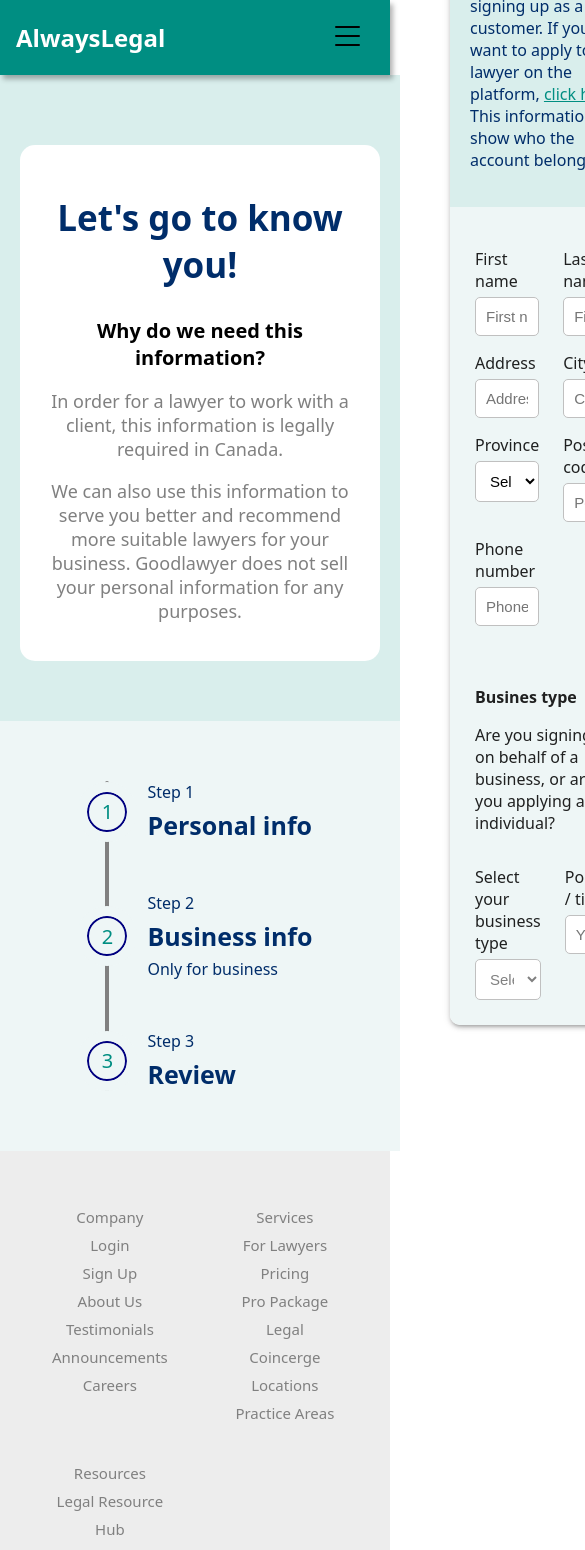
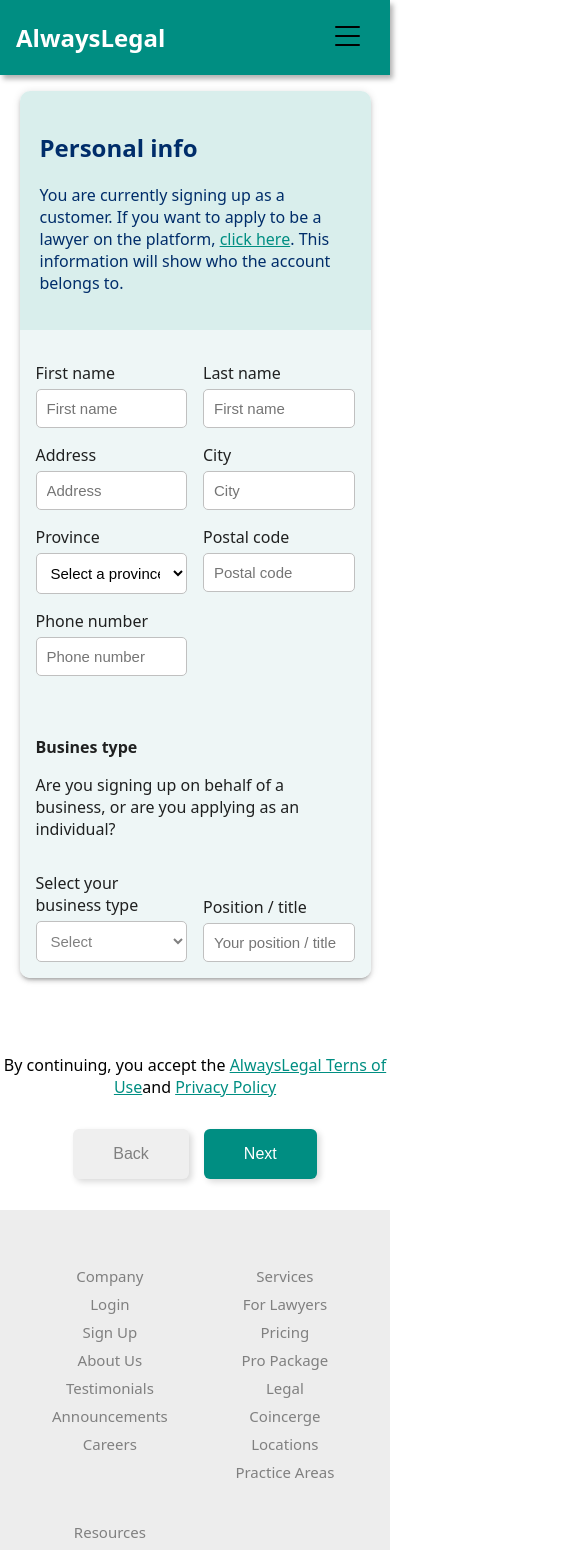
Before and after one commit to Hycient195/Always_Legal, a React (Create React App) app: page /register in a window 390 px wide. Shown: the top 1550 px of the page, 585 px wide, since content can reach past the window. Built offline with nearby package versions, Linux system fonts and the light colour scheme.

Commit message:
Finished register page for mobile

```diff
--- a/src/components/Navbar/Navbar.css
+++ b/src/components/Navbar/Navbar.css
@@ -12,7 +12,7 @@ nav{
   display: flex;
   justify-content: space-between;
   align-items: center;
-  padding: 0.5em calc(var(--base-padding) * 3.5);
+  padding: 0 calc(var(--base-padding) * 3.5);
   /* background-color: white; */
   box-shadow: 3px 4px 5px rgb(0,0,0,0.3);
 }
--- a/src/pages/Register/Register.jsx
+++ b/src/pages/Register/Register.jsx
@@ -125,6 +125,24 @@ export default function Register() {
                   </div>
                 </form>
               </Paper>
+
+              {/* =============== */}
+              {/* Proceed Section */}
+              {/* =============== */}
+              <section className={`${s.proceed} m-t-60`}>
+                <p className="b-300">
+                  By continuing, you accept the <a href="/" className="dark-teal-text">AlwaysLegal Terns of Use</a>
+                  and <a href="/" className="dark-teal-text">Privacy Policy</a>
+                </p>
+                <div className={`${s.buttons_container} flex flex-row g-15 p-15 justify-center`}>
+                  <button type="button" className="btn grey-text p-l-40 p-r-40">
+                    Back
+                  </button>
+                  <button type="button" className="btn bg-dark-teal white-text p-l-40 p-r-40">
+                    Next
+                  </button>
+                </div>
+              </section>
             </div>
           </div>
         </main>
--- a/src/pages/Register/Register.module.css
+++ b/src/pages/Register/Register.module.css
@@ -52,9 +52,15 @@ main.register_main {
   display: flex;
   align-items: center;
   justify-content: center;
-  height: calc(100vh - 90px);
+  min-height: calc(100vh - 90px);
   /* background-color: red; */
 }
+
+main.register_main > div.register_main_container > div {
+  display: flex;
+  flex-direction: column;
+}
+
 div.form_paper {
   max-width: 900px;
   margin-inline: auto;
@@ -89,8 +95,67 @@ div.form_footer > div.inputs_container {
 
 }
 
-
-
 form.register_form  label > input, select {
   width: 100%;
 }
+
+
+
+
+
+/*=================*/
+/* Proceed Section */
+/*=================*/
+section.proceed {
+  max-width: 400px;
+  text-align: center;
+  align-self: center !important;
+  display: flex;
+  flex-direction: column;
+  justify-content: center;
+}
+
+
+
+/*================================*/
+/* Media Query For Mobile Devices */
+/*================================*/
+@media (max-width: 950px) {
+  div.register_main_container {
+    padding: 1em 0;
+    /* width: 100vw; */
+  }
+
+  div.register_container {
+    grid-template-columns: 1fr;
+    width: 100%;
+    /* gap: calc(var(--base-gap) * 3); */
+  }
+
+  div.register_container > aside {
+    display:  none;
+  }
+
+  div.form_paper {
+    width: 90vw;
+  }
+
+  div.form_paper > form {
+    padding: 1em;
+
+  }
+
+  div.form_paper > form > div.inputs_container {
+    column-gap: 1em;
+  }
+
+  form.register_form  label > input, select {
+    width: 100%;
+    min-width: unset;
+  }
+
+  div.form_footer > div.inputs_container {
+    column-gap: 1em;
+    align-items: end !important;
+  }
+}
```
